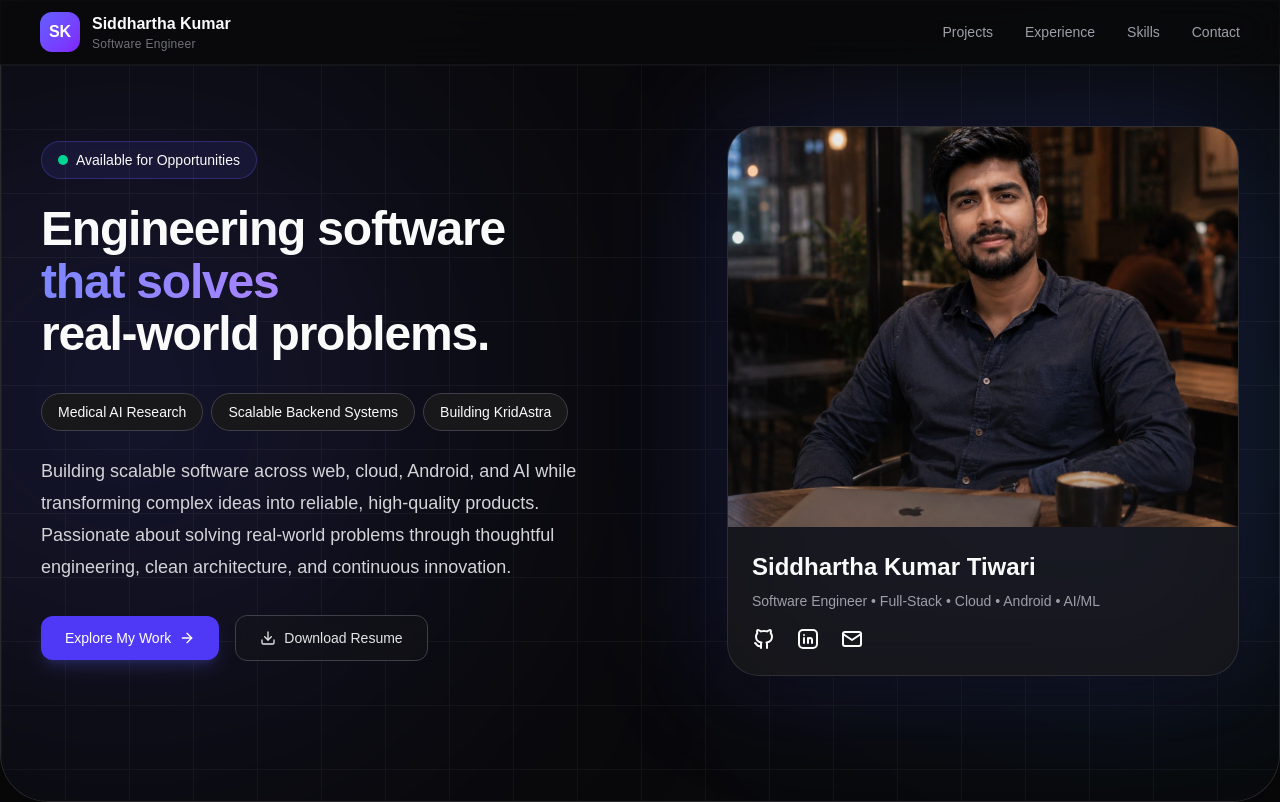
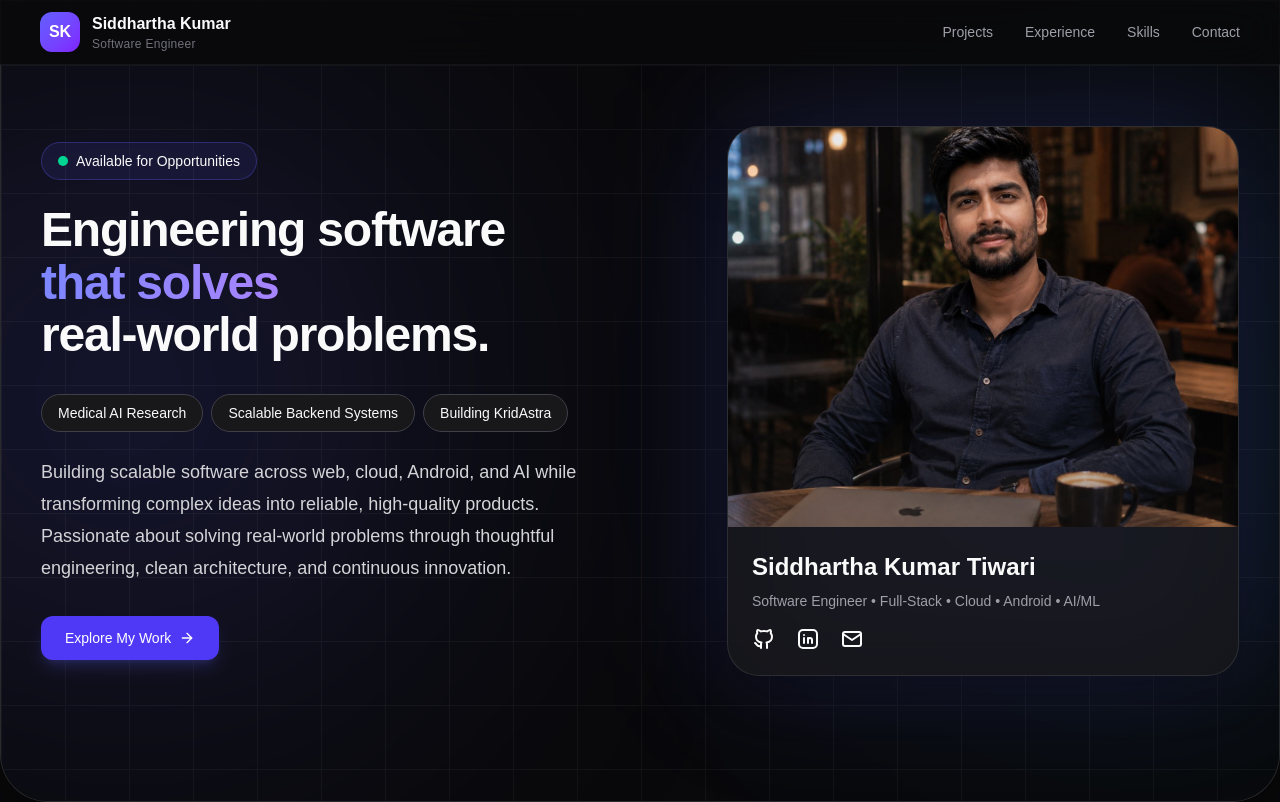
Before and after one commit to devsiddhartha31/devsiddhartha31.github.io, a Next.js app: page / in a window 1280 px wide. Shown: the top 802 px of the page. Built offline with nearby package versions, Linux system fonts and the light colour scheme.

Commit message:
feat(herobuttons): hide download resume button

```diff
--- a/components/hero/HeroButtons.tsx
+++ b/components/hero/HeroButtons.tsx
@@ -6,6 +6,9 @@ import { profile } from "@/data/profile";
 import { routes } from "@/data/routes";
 
 export default function HeroButtons() {
+
+  const showResumeDownloadBtn = false;
+
   return (
     <div className="mt-8 flex flex-wrap items-center gap-4">
 
@@ -16,12 +19,14 @@ export default function HeroButtons() {
         </Button>
       </Link>
 
+      {(showResumeDownloadBtn) && (
         <Link href={profile.resume} target="_blank" download>
           <Button variant="secondary">
             <Download className="mr-2 h-4 w-4" />
             Download Resume
           </Button>
         </Link>
+      )}
 
     </div>
   );
```
Lines whose indentation alone changed are shown as unchanged.
